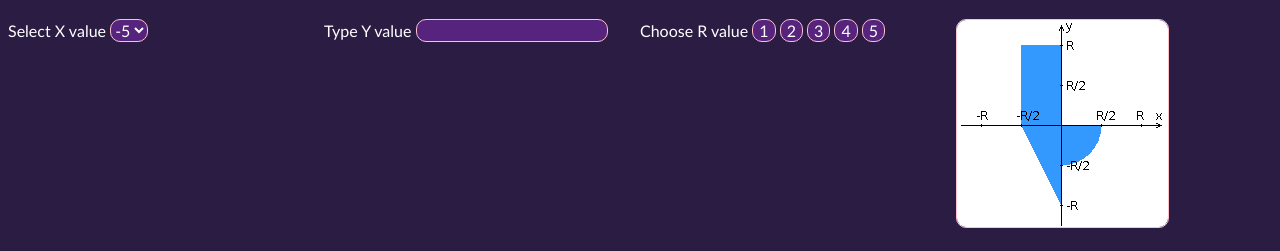
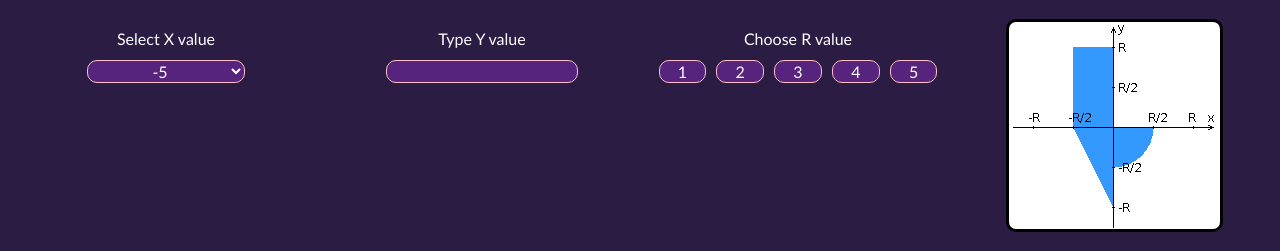
Before and after one commit to SoCloseToHeaven/itmo_web_ajax, a PHP site: page / in a window 1280 px wide. Shown: the part 139-390 px from the top of the page. Run offline with PHP 8.4, Linux system fonts and the light colour scheme.

Commit message:
done basic design

```diff
--- a/index.html
+++ b/index.html
@@ -29,7 +29,7 @@
         <section>
             <form method="get">
                 <div class="params-and-map-block">
-                    <label for="x">
+                    <label for="x" class="param-label">
                         Select X value
                     </label>
                     <select name="x" id="x" class="choose-param-elem">
@@ -45,13 +45,13 @@
                     </select>
                 </div>
                 <div class="params-and-map-block">
-                    <label for="y">
+                    <label for="y" class="param-label">
                         Type Y value
                     </label>
                     <input type="text" name="y" id="y" class="choose-param-elem" />
                 </div>
                 <div class="params-and-map-block">
-                    <label for="R">
+                    <label for="R" class="param-label">
                         Choose R value
                     </label>
                     <button name="R" class="choose-param-elem" value="1">1</button>
--- a/styles/main-page-style.css
+++ b/styles/main-page-style.css
@@ -27,10 +27,18 @@ h2.laboratory-info {
 .params-and-map-block {
     float: left;
     width: 25%;
-    margin-bottom: 20px;
+    margin-bottom: 5%;
     font-size: medium;
     font-weight: 400;
     font-family: 'Gill Sans', 'Gill Sans MT', Calibri, 'Trebuchet MS', sans-serif;
+    align-items: center;
+    text-align: center;
+}
+
+.param-label {
+    display: block;
+    margin-bottom: 3%;
+    margin-top: 3%;
 }
 
 .choose-param-elem {
@@ -40,6 +48,17 @@ h2.laboratory-info {
     color: white;
     font-size: medium;
     font-family: 'Gill Sans', 'Gill Sans MT', Calibri, 'Trebuchet MS', sans-serif;
+    position: relative;
+    margin: 1%;
+}
+
+button.choose-param-elem {
+    width: 15%;
+}
+
+select.choose-param-elem, text.choose-param-elem {
+    text-align: center;
+    width: 50%;
 }
 
 #results-table {
@@ -49,6 +68,6 @@ h2.laboratory-info {
 }
 
 #map-img {
-    border: 1px solid pink;
+    border: 3px solid black;
     border-radius: 10px;
 }
```
